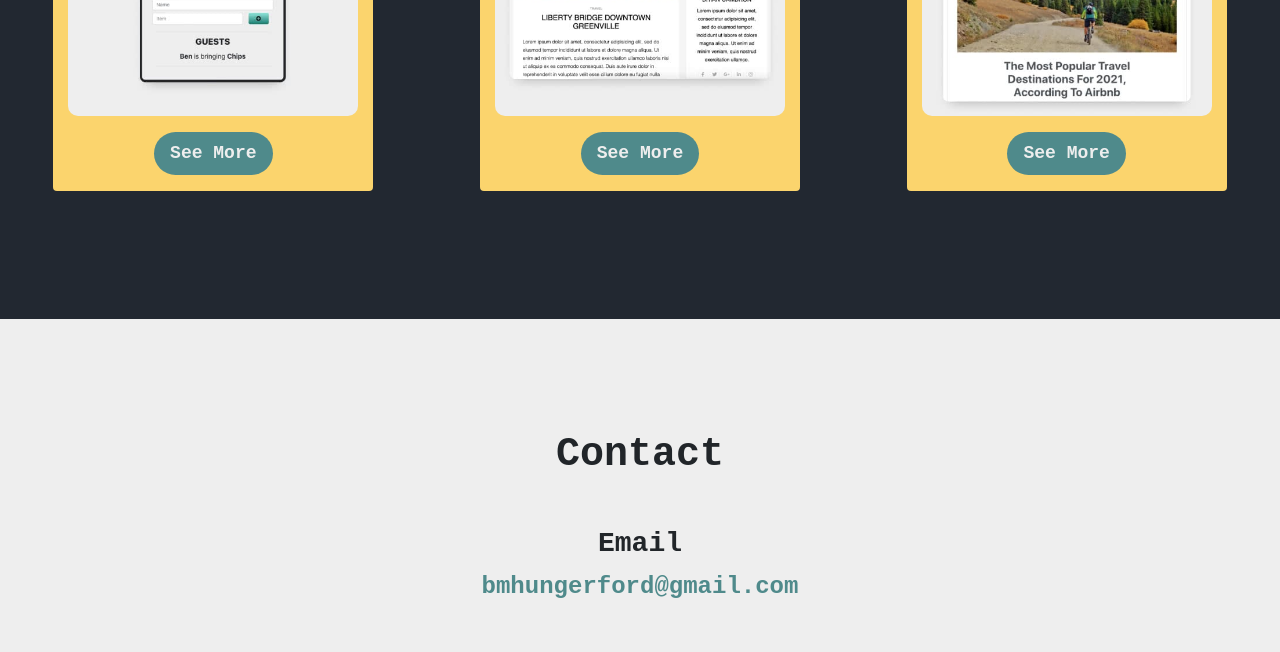
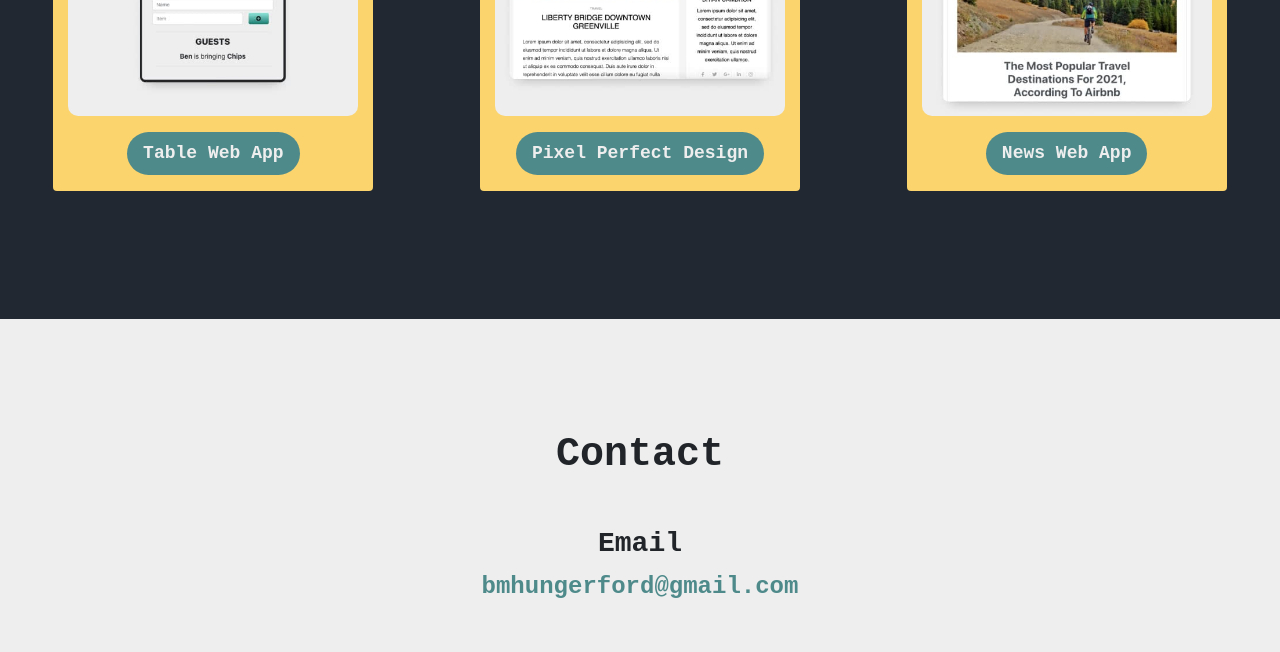
Before and after one commit to benhungerford/Portfolio, a plain HTML site: page index.html in a window 1280 px wide. Shown: the part 1740-2392 px from the top of the page. Drawn offline with nearby package versions, Linux system fonts and the light colour scheme; a web font is replaced by a local one.

Commit message:
Updated the Project links for Google
Google doesnt like "See more" Namng the links what the project was took the SEO rating from 90-100

```diff
--- a/index.html
+++ b/index.html
@@ -81,7 +81,7 @@
         <p class="work-description">A web app that allows a party host to organize what their friends bring over for a meal.</p>
         <img src="./images/table.jpg" alt="Table App" class="work-picture">
         <div class="row justify-content-center mt-3 mb-3">
-          <a href="https://ccs-final-project-table.herokuapp.com/" target="_blank" rel="noopener noreferrer" class="more-button">See More</a>
+          <a href="https://ccs-final-project-table.herokuapp.com/" target="_blank" rel="noopener noreferrer" class="more-button">Table Web App</a>
         </div>
       </div>
       <div class="col-12 col-md-3 mb-3 cards">
@@ -89,7 +89,7 @@
         <p class="work-description">A mockup recreation using HTML and CSS.</p>
         <img src="./images/pixel_perfect.jpg" alt="Pixel Perfect" class="work-picture">
         <div class="row justify-content-center mt-3 mb-3">
-          <a href="https://benhungerford.github.io/pixel-perfect/" target="_blank" rel="noopener noreferrer" class="more-button">See More</a>
+          <a href="https://benhungerford.github.io/pixel-perfect/" target="_blank" rel="noopener noreferrer" class="more-button">Pixel Perfect Design</a>
         </div>
       </div>
       <div class="col-12 col-md-3 mb-3 cards">
@@ -97,7 +97,7 @@
         <p class="work-description">A full stack app for publishing news articles.</p>
         <img src="./images/newsapp.jpg" alt="News App" class="work-picture">
         <div class="row justify-content-center align-items-end mt-3 mb-3">
-          <a href="https://serene-beach-86186.herokuapp.com/" target="_blank" rel="noopener noreferrer" class="more-button">See More</a>
+          <a href="https://serene-beach-86186.herokuapp.com/" target="_blank" rel="noopener noreferrer" class="more-button">News Web App</a>
         </div>
       </div>
     </section>
```
